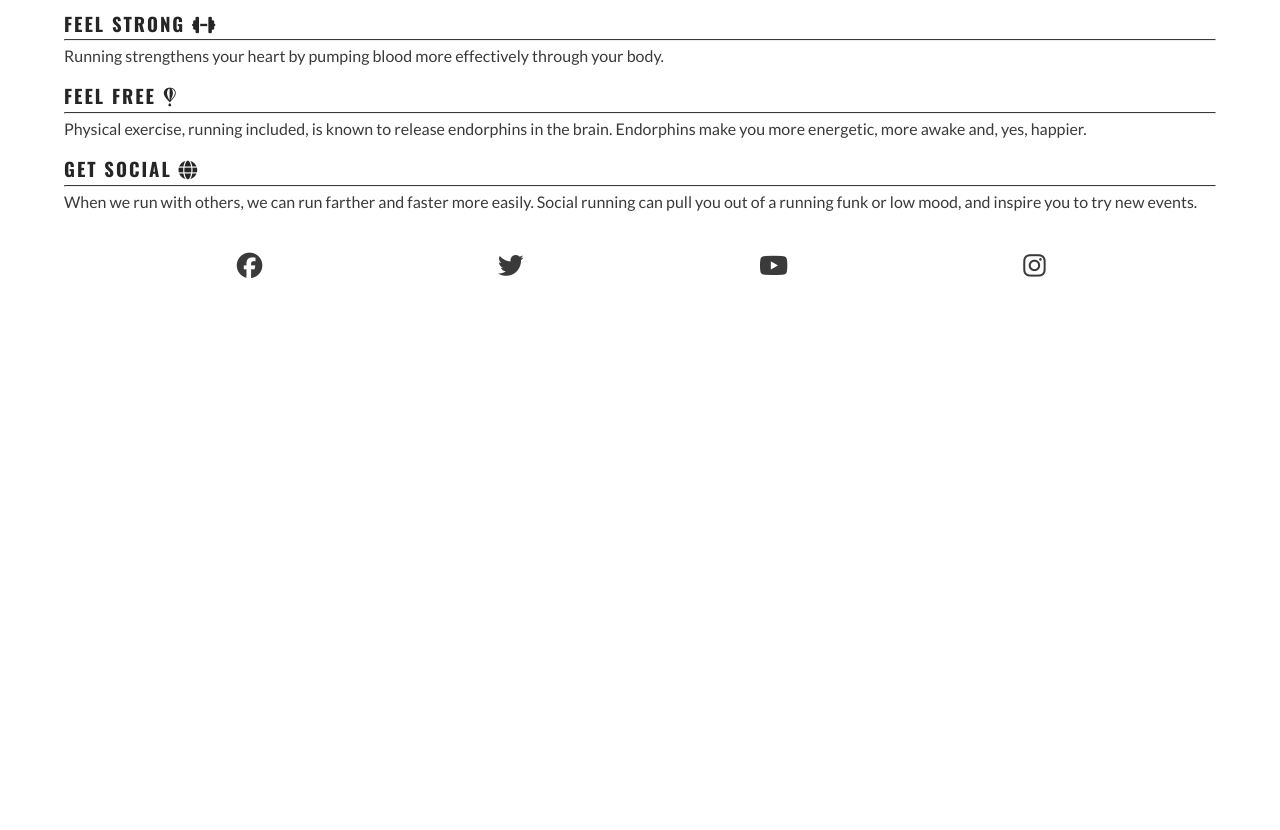
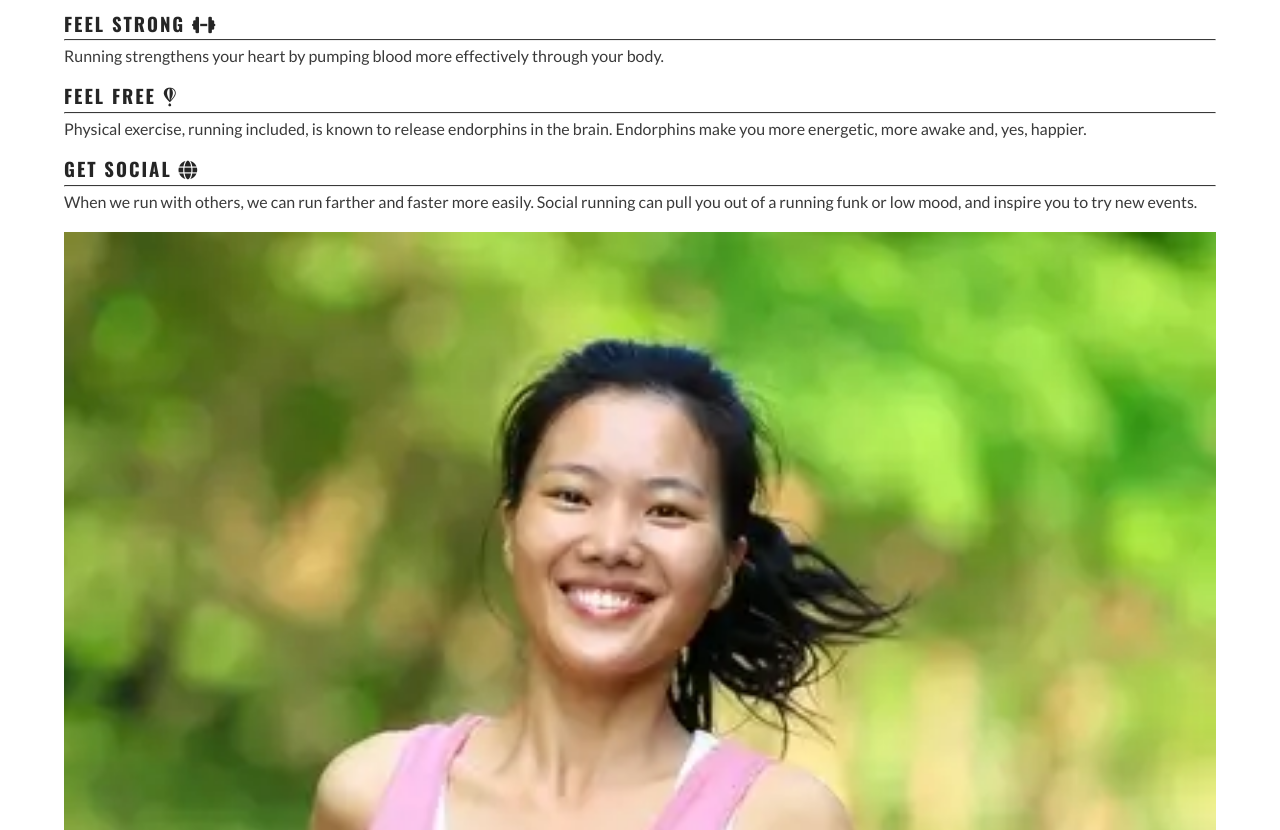
Before and after one commit to ZakariyeNor/The-2-Love-Running, a plain HTML site: page index.html in a window 1280 px wide. Shown: the part 860-1690 px from the top of the page. Before the commit the page ends 1160 px from the top, so only its background shows below. Drawn offline with nearby package versions, Linux system fonts and the light colour scheme.

Commit message:
Add footer picture and style it

```diff
--- a/assets/css/style.css
+++ b/assets/css/style.css
@@ -133,6 +133,13 @@ hr {
     margin: 5px 0;
 }
 
+#circle-cover-bg {
+    background: url('../images/reasons-image.webp') no-repeat top center/cover;
+    width: 90vw;
+    height: 90vw;
+    margin-bottom: 20px;
+}
+
 /* Footer */
 #social-networks {
     display: flex;
--- a/index.html
+++ b/index.html
@@ -76,6 +76,9 @@
                             you out of a running funk or low mood, and inspire you to try new events.</p>
                     </div>
                 </div>
+                <div id="benefits-img">
+                    <div id="circle-cover-bg"></div>
+                </div>
             </div>
         </section>
     </main>
```
Also changed, not shown: assets/images/reasons-image.webp (added).
